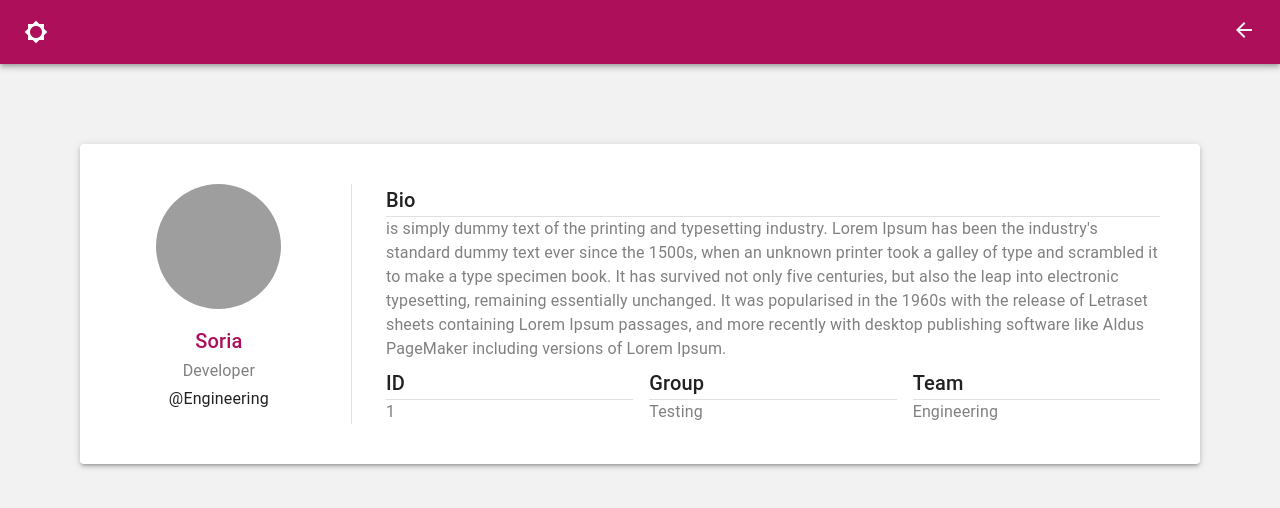
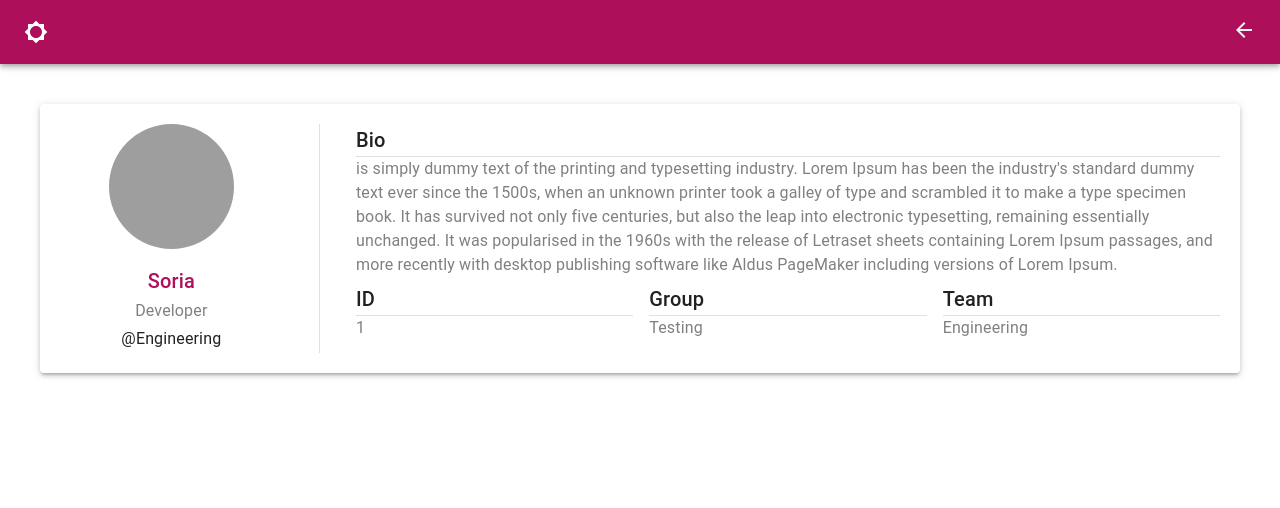
Before and after one commit to elindakuchi/FE-Sunrise, a React (Create React App) app: page /user/1 in a window 1280 px wide. Shown: the top 508 px of the page. Built offline with nearby package versions, Linux system fonts and the light colour scheme; grey boxes are pictures that could not be loaded.

Commit message:
changed the screen size

```diff
--- a/src/App.css
+++ b/src/App.css
@@ -1,5 +1,3 @@
 .App {
   text-align: center;
-  height: 100vh;
-  background-color: #f2f2f2;
 }
--- a/src/components/users/User.js
+++ b/src/components/users/User.js
@@ -12,9 +12,9 @@ const User = () => {
   let { id } = useParams();
   const USER = users.filter((user) => user.id === id)[0];
   return (
-    <Paper sx={{ p:5, margin: 10}} elevation={3}>
+    <Paper style={{margin: 40, padding: 20}} elevation={3}>
           <Grid container spacing={3} >
-                <Grid item lg={2.5} xs={12}>
+                <Grid item md={2.5} xs={12}>
                     <div
                         style={{
                         display: "flex",
@@ -38,7 +38,7 @@ const User = () => {
 
                 <Grid
                     item
-                    lg={0.5}
+                    md={0.5}
                     xs={12}
                     style={{
                         display: "flex",
@@ -48,24 +48,24 @@ const User = () => {
                 >
                     <Divider orientation="vertical" />
                 </Grid>
-                <Grid item lg={9} xs={12}>
+                <Grid item md={9} xs={12}>
                     <Typography align="left" variant="h6">Bio</Typography>
                     <Divider orientation="horizontal" />
                     <Typography align="left" gutterBottom style={{color: '#808080'}}>
                         {USER.bio}
                     </Typography>
                 <Grid container spacing={2}>
-                    <Grid item lg={4} xs={12}>
+                    <Grid item md={4} xs={12}>
                         <Typography align="left" variant="h6">ID</Typography>
                         <Divider orientation="horizontal" />
                         <Typography align="left" style={{color: '#808080'}}>{USER.id}</Typography>
                     </Grid>
-                    <Grid item lg={4} xs={12}>
+                    <Grid item md={4} xs={12}>
                         <Typography align="left" variant="h6">Group</Typography>
                         <Divider orientation="horizontal" />
                         <Typography align="left" style={{color: '#808080'}}>{USER.group}</Typography>
                     </Grid>
-                    <Grid item lg={4} xs={12}>
+                    <Grid item md={4} xs={12}>
                         <Typography align="left" variant="h6">Team</Typography>
                         <Divider orientation="horizontal"/>
                         <Typography align="left" style={{color: '#808080'}}>{USER.team}</Typography>
```
